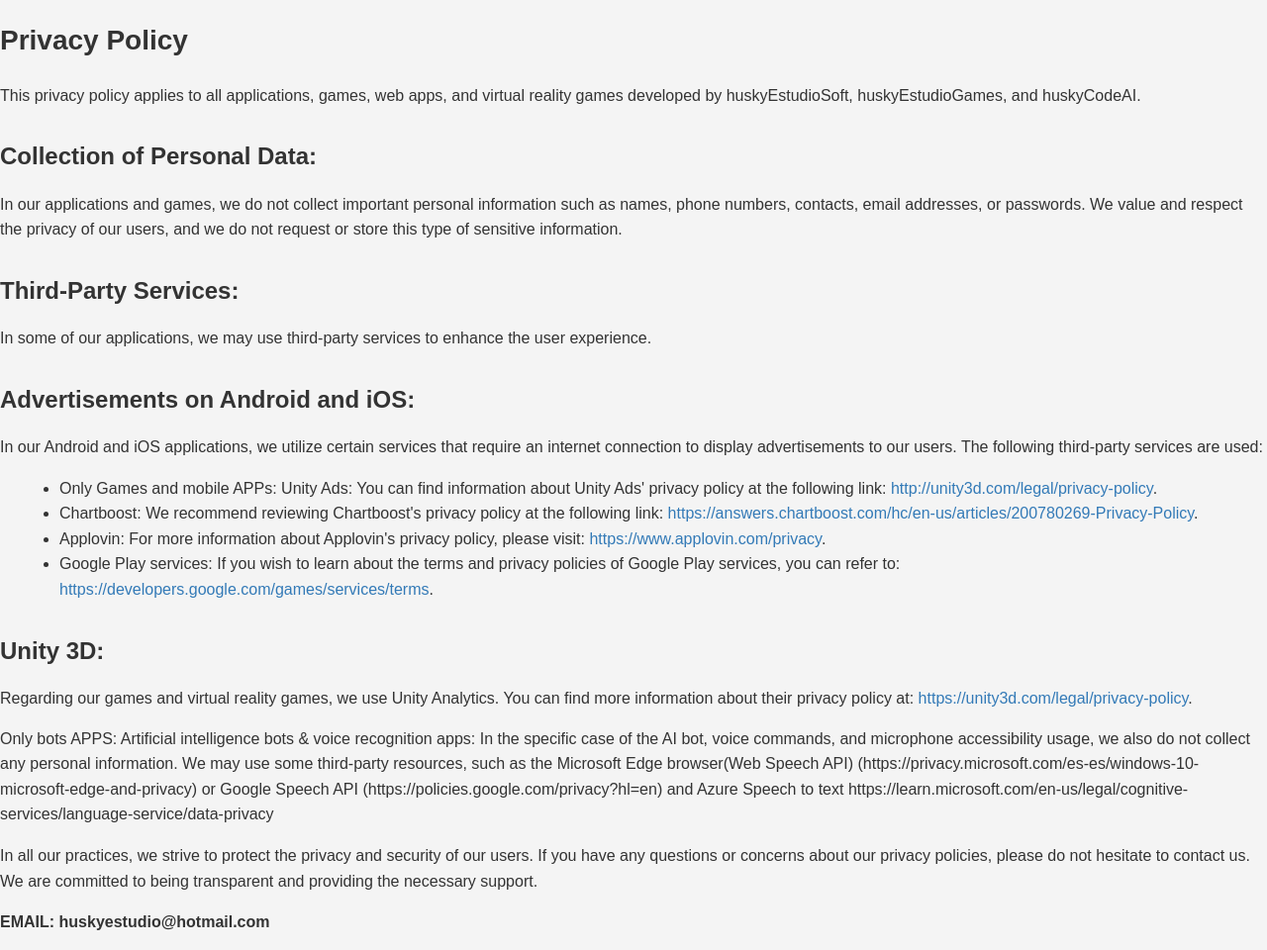
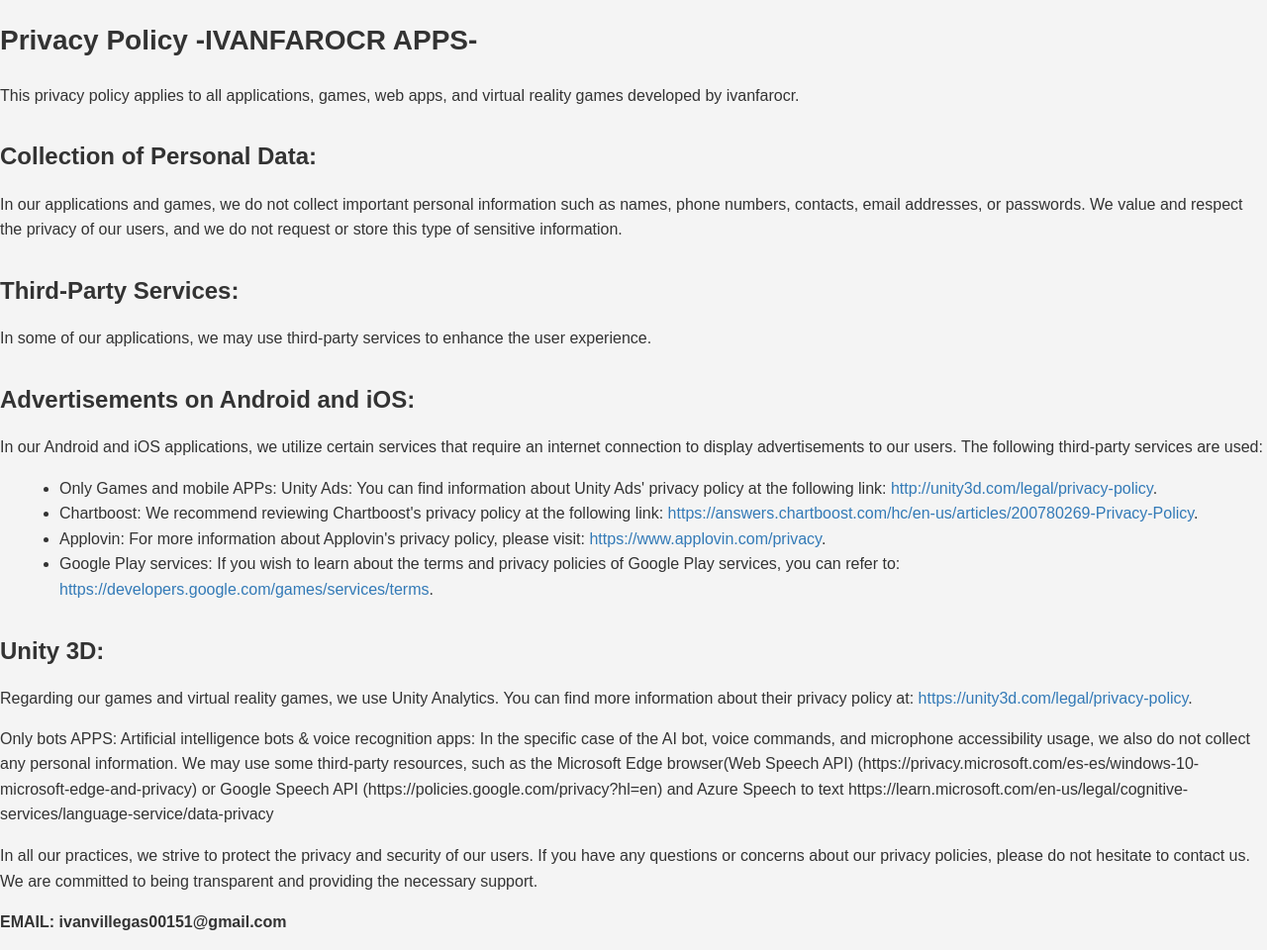
Before and after one commit to ivanf2017/PrivacyPolicies, a plain HTML site: page index.html in a window 1280 px wide. Shown: the whole page at 99% size. Drawn offline with Linux system fonts and the light colour scheme.

Commit message:
Add files via upload

```diff
--- a/index.html
+++ b/index.html
@@ -1,12 +1,12 @@
 <!DOCTYPE html>
 <html>
 <head>
-    <title>Privacy Policy</title>
+    <title>Privacy Policy -IVANFAROCR APPS-</title>
     <link rel="stylesheet" href="styles.css">
 </head>
 <body>
-<h1>Privacy Policy</h1>
-<p>This privacy policy applies to all applications, games, web apps, and virtual reality games developed by huskyEstudioSoft, huskyEstudioGames, and huskyCodeAI.</p>
+<h1>Privacy Policy -IVANFAROCR APPS-</h1>
+<p>This privacy policy applies to all applications, games, web apps, and virtual reality games developed by ivanfarocr.</p>
 <h2>Collection of Personal Data:</h2>
 <p>In our applications and games, we do not collect important personal information such as names, phone numbers, contacts, email addresses, or passwords. We value and respect the privacy of our users, and we do not request or store this type of sensitive information.</p>
 <h2>Third-Party Services:</h2>
@@ -28,6 +28,6 @@
 and Azure Speech to text https://learn.microsoft.com/en-us/legal/cognitive-services/language-service/data-privacy
 <p>In all our practices, we strive to protect the privacy and security of our users. If you have any questions or concerns about our privacy policies, please do not hesitate to contact us. We are committed to being transparent and providing the necessary support.</p>
 
-<p><strong>EMAIL: huskyestudio@hotmail.com</strong></p>
+<p><strong>EMAIL: ivanvillegas00151@gmail.com</strong></p>
 </body>
 </html>
```
